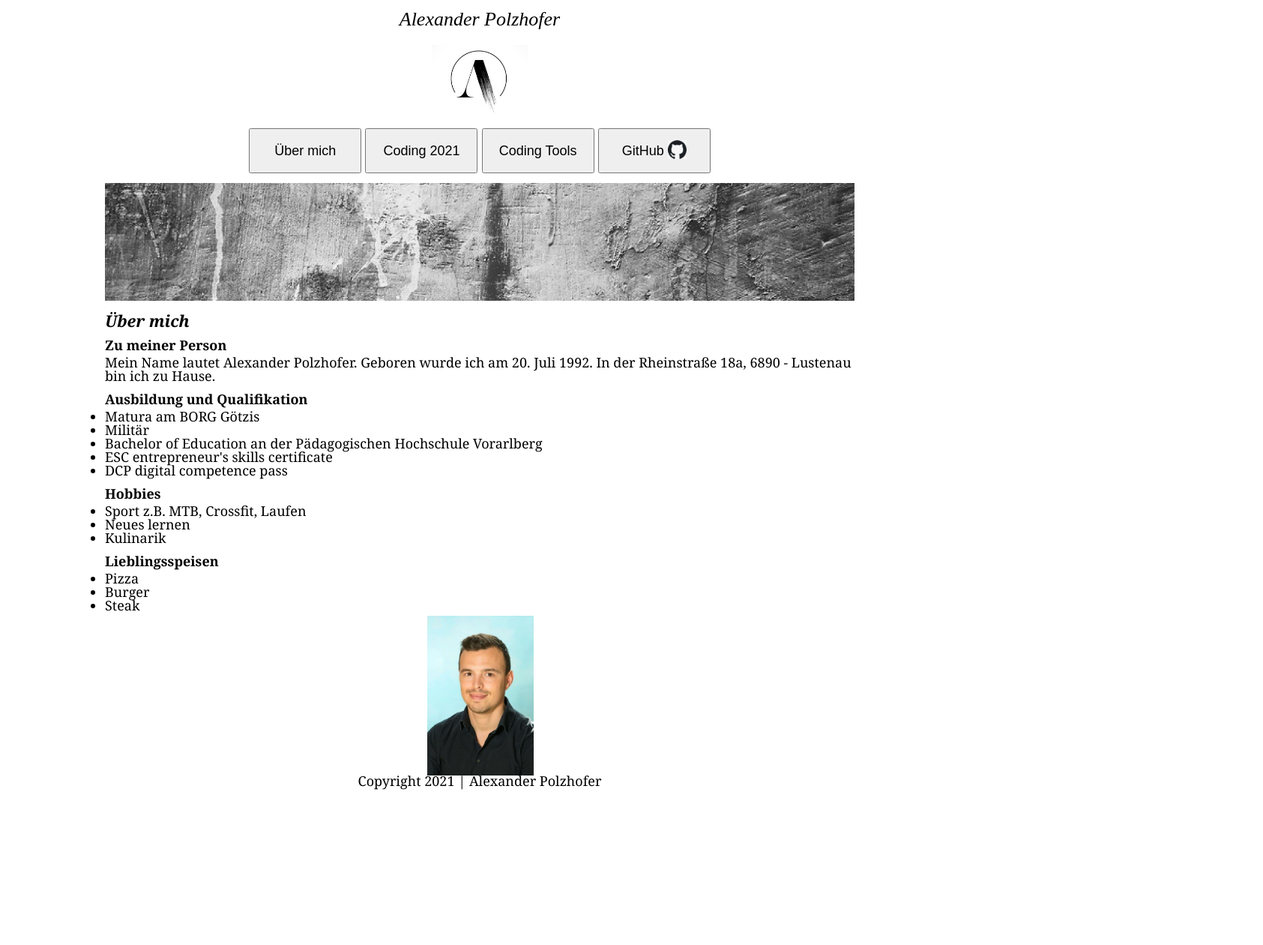
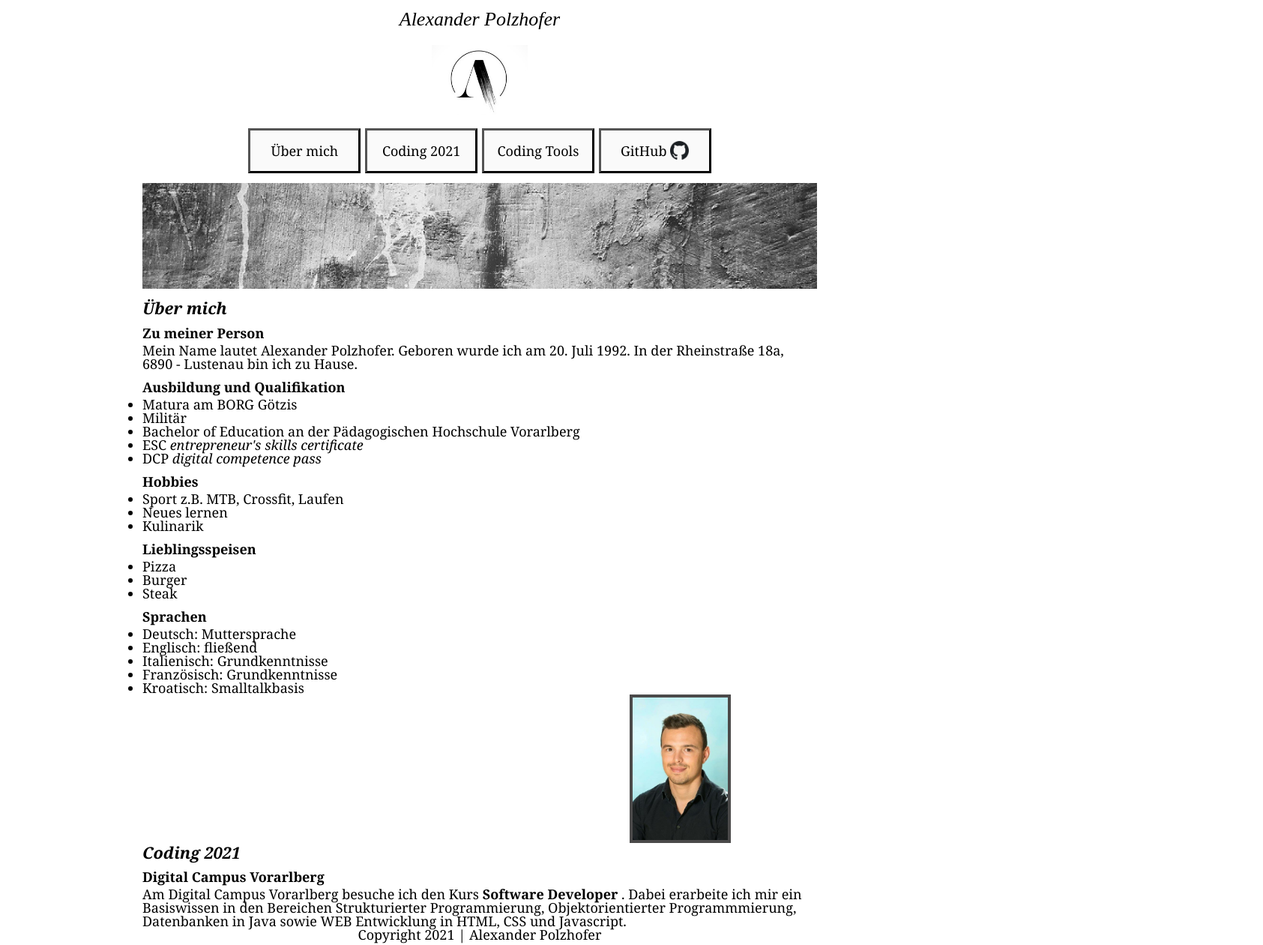
Before and after one commit to AlexanderPolzhofer/WEB, a plain HTML site: page html/website/index.html in a window 1280 px wide. Shown: the whole page at 75% size, 1685 px wide, since content can reach past the window. Before the commit the page ends 1055 px from the top, so only its background shows below. Drawn offline with Linux system fonts and the light colour scheme.

Commit message:
adding hover to css

```diff
--- a/html/website/index.html
+++ b/html/website/index.html
@@ -25,7 +25,8 @@
             <a href="#übermich"><button class="button">Über mich</button></a>
             <a href="#Coding2021"><button class="button"> Coding 2021</button></a>
             <button class="button">Coding Tools</button>
-            <a href="https://www.github.com/AlexanderPolzhofer"><button class="button">GitHub <img id="githublogo" src="jpg/GitHubLogo.png" alt="GitHubLogo"></button></a>
+            <a href="https://www.github.com/AlexanderPolzhofer" target="_blank"><button class="button">GitHub <img
+                        id="githublogo" src="jpg/GitHubLogo.png" alt="GitHubLogo"></button></a>
         </nav>
 
         <img id="image2" src="jpg/painting.jpg" alt="painting Photo by Jimmy Ofisia on Unsplash">
@@ -44,8 +45,10 @@
                 <li>Matura am BORG Götzis</li>
                 <li>Militär</li>
                 <li>Bachelor of Education an der Pädagogischen Hochschule Vorarlberg</li>
-                <li>ESC entrepreneur's skills certificate</li>
-                <li>DCP digital competence pass</li>
+                <li>ESC <span style="font-style: italic;">entrepreneur's skills certificate</span>
+                </li>
+                <li>DCP <span style="font-style: italic;">digital competence pass</span>
+                </li>
             </ul>
             <p class="topic">Hobbies</p>
             <p>
@@ -65,11 +68,33 @@
                 </li>
             </ul>
             </p>
+            <p class="topic">Sprachen</p>
+            <p>
+            <ul>
+                <li>Deutsch: Muttersprache</li>
+                <li>Englisch: fließend</li>
+                <li>Italienisch: Grundkenntnisse</li>
+                <li>Französisch: Grundkenntnisse</li>
+                <li>Kroatisch: Smalltalkbasis</li>
+            </ul>
+            </p>
         </section>
 
         <div id="picture">
             <img id="image3" src="jpg/alexanderPolzhofer.jpg" alt="Das bin ich">
         </div>
+
+        <section id="Coding2021">
+            <h2 class="headline">Coding 2021</h2>
+            <p class="topic">Digital Campus Vorarlberg</p>
+            <p>
+                Am Digital Campus Vorarlberg besuche ich den Kurs <span style="font-weight: bold;">Software
+                    Developer</span> . Dabei erarbeite ich mir ein Basiswissen in den Bereichen Strukturierter
+                Programmierung, Objektorientierter Programmmierung, Datenbanken in Java sowie WEB Entwicklung in HTML,
+                CSS und Javascript.
+            </p>
+
+
 
     </main>
 
--- a/html/website/style.css
+++ b/html/website/style.css
@@ -82,19 +82,25 @@ border-spacing: 0;
 
 .main{
     margin:auto;
-    width: 1000px;
-
+    display: flexbox;
+    justify-content: center;
+    width: 900px;
+    font-size: large;
+    padding-block-end: 5px;
+    font-family: Cambria, Cochin, Georgia, Times, 'Times New Roman', serif;
 }
 
 #image3 {
     width:15%;
     height:15%;
+    border: 4px solid #4b4a4a;
+
 }
 
 #picture{
     margin-right: 55px;
     position: relative;
-    right: -430px;
+    right: -650px;
 }
 
 .headline{
@@ -114,16 +120,19 @@ ul {
     list-style-type: disc;
 }
 
-#übermich {
+.button {
     font-size: large;
-    padding-block-end: 5px;
     font-family: Cambria, Cochin, Georgia, Times, 'Times New Roman', serif;
+    height: 60px;
+    width: 150px;
+    background-color: rgb(250, 250, 250);
+    border-width: 3px;
+    border-color:black;
+    margin: auto;
 }
 
-.button{
-    font-size: large;
-    height: 60px;
-    width: 150px;
+.button:hover{
+    color:grey;
 }
 
 #githublogo{
```
